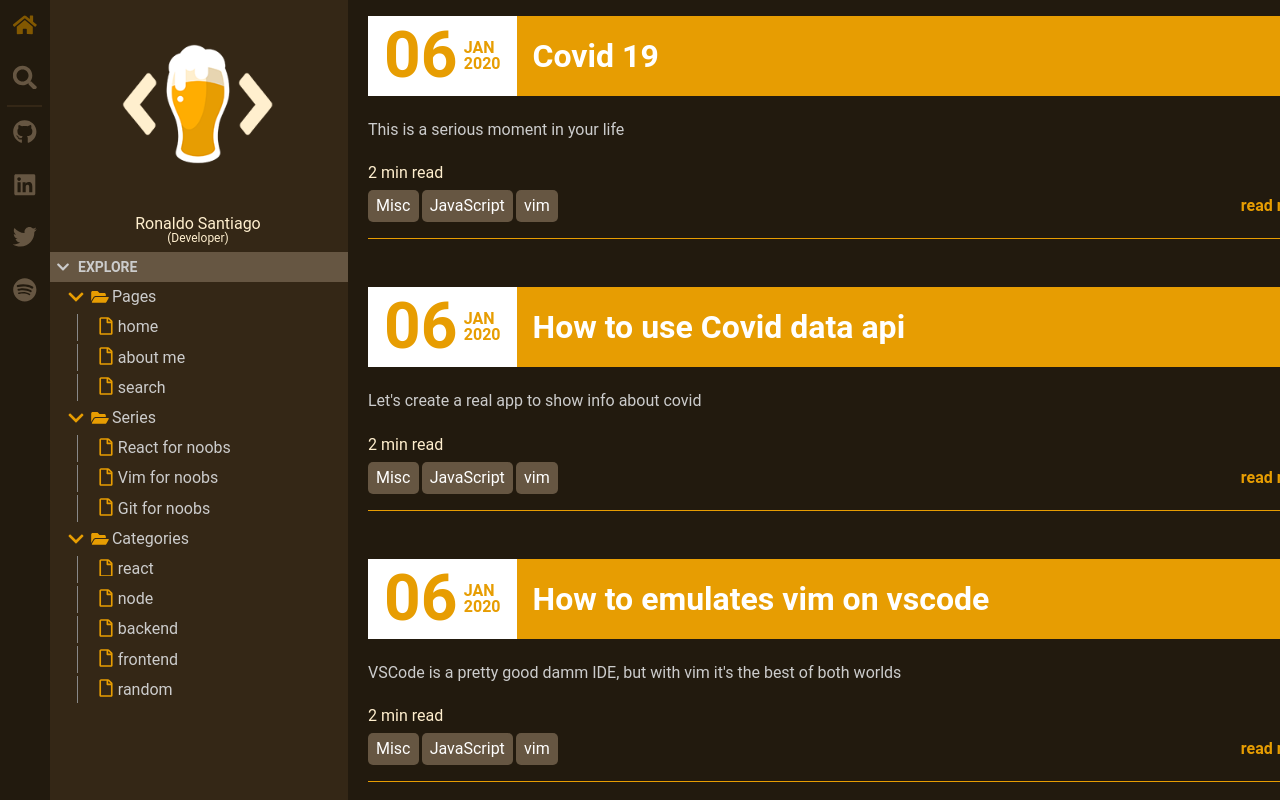
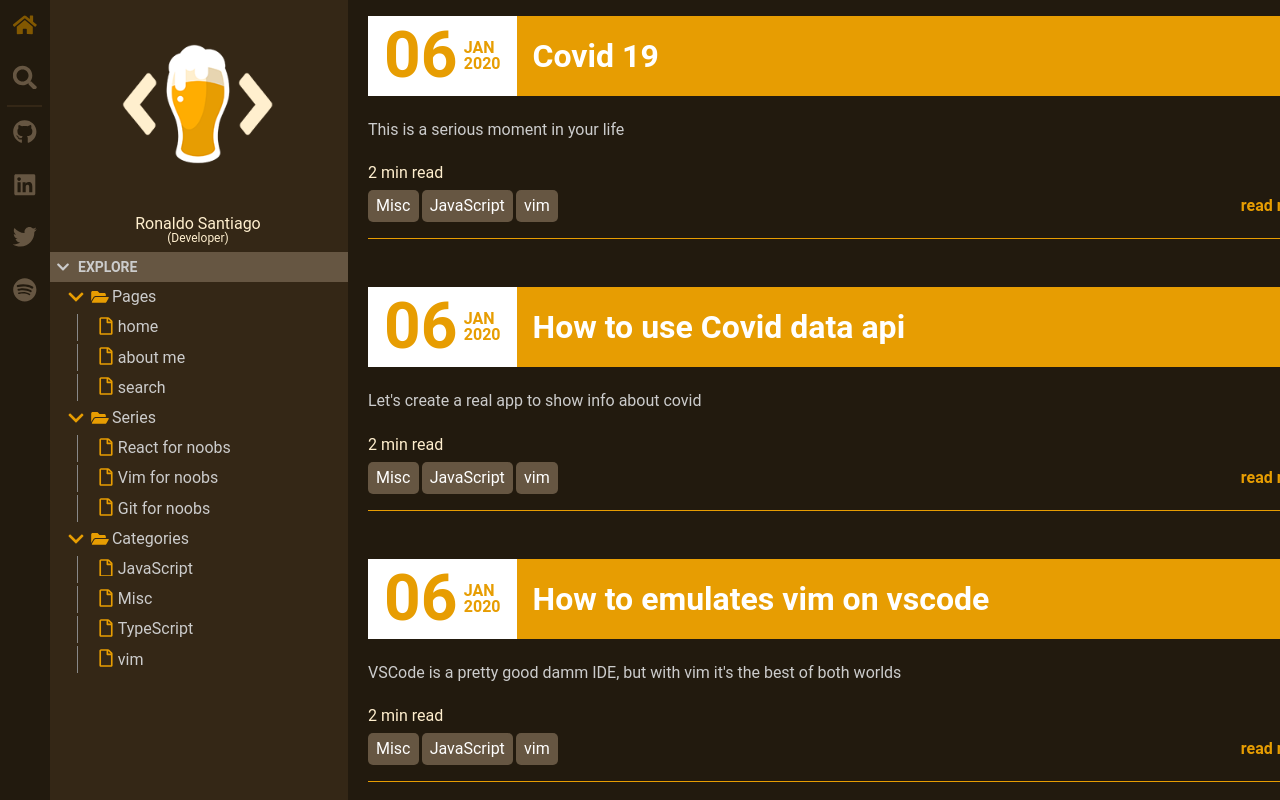
Before and after one commit to RonaldoSetzer/codewithbeer.com, a Gatsby site: page / in a window 1280 px wide. Shown: the top 800 px of the page. Built offline with nearby package versions, Linux system fonts and the light colour scheme; Gatsby itself is replaced by a stand-in of ours; some packages are replaced by stand-ins of ours.

Commit message:
feat: Add true list of categories on SideMenu

```diff
--- a/src/components/SideMenu/SideMenu.js
+++ b/src/components/SideMenu/SideMenu.js
@@ -1,12 +1,30 @@
+/* eslint react/prop-types: 0 */
 import React from 'react';
 import PropTypes from 'prop-types';
+import { useStaticQuery, graphql } from 'gatsby';
 
 import FolderLinks from '../FolderLinks';
 import Logo from '../Logo';
 import { Container, Explore, Chevron, Title, Profile, Link } from './styles';
-import { pages, series, categories } from './content';
+import { pages, series } from './content';
 
 function SideMenu({ isMenuOpen }) {
+  const {
+    tags: { group },
+  } = useStaticQuery(
+    graphql`
+      query {
+        tags: allMarkdownRemark {
+          group(field: frontmatter___category) {
+            tag: fieldValue
+            totalCount
+          }
+        }
+      }
+    `
+  );
+  const tags = group.map(({ tag }) => ({ label: tag, url: `/tags/${tag}/` }));
+
   return (
     <Container isMenuOpen={isMenuOpen}>
       <Profile>
@@ -28,7 +46,7 @@ function SideMenu({ isMenuOpen }) {
         </Title>
         <FolderLinks title={pages.title} links={pages.links} />
         <FolderLinks title={series.title} links={series.links} />
-        <FolderLinks title={categories.title} links={categories.links} />
+        <FolderLinks title="Categories" links={tags} />
       </Explore>
     </Container>
   );
--- a/src/components/SideMenu/content.js
+++ b/src/components/SideMenu/content.js
@@ -33,29 +33,3 @@ export const series = {
     },
   ],
 };
-
-export const categories = {
-  title: 'Categories',
-  links: [
-    {
-      label: 'react',
-      url: '/',
-    },
-    {
-      label: 'node',
-      url: '/',
-    },
-    {
-      label: 'backend',
-      url: '/',
-    },
-    {
-      label: 'frontend',
-      url: '/',
-    },
-    {
-      label: 'random',
-      url: '/',
-    },
-  ],
-};
```
